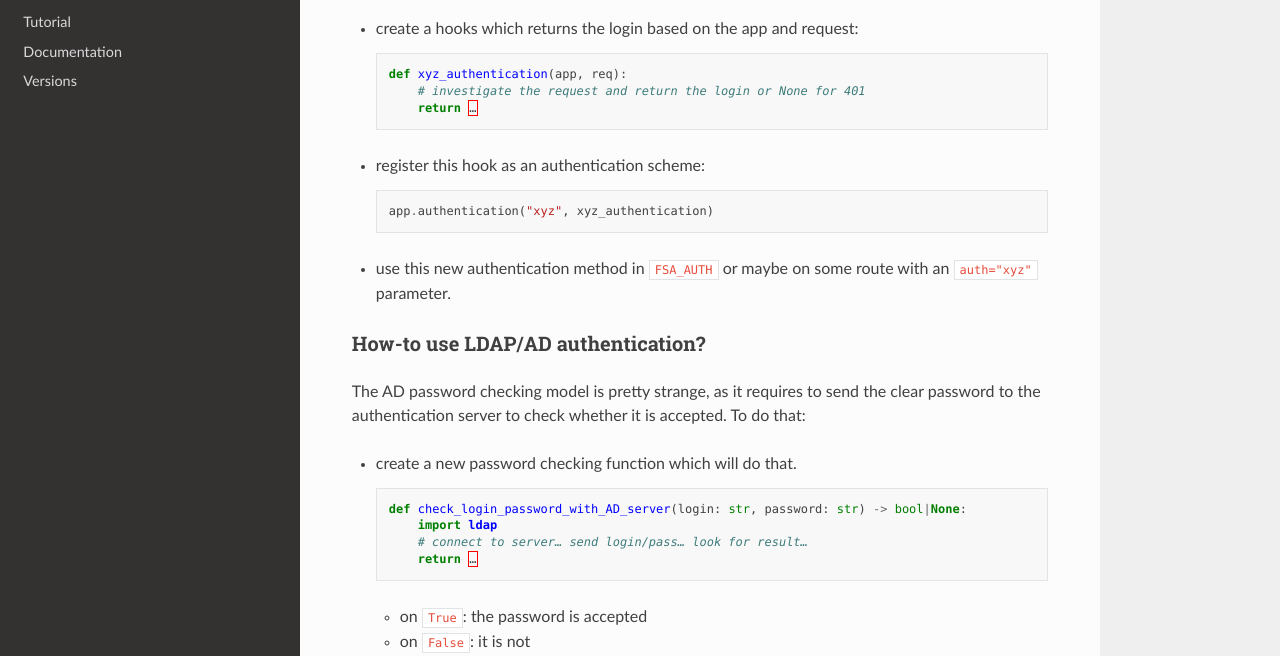
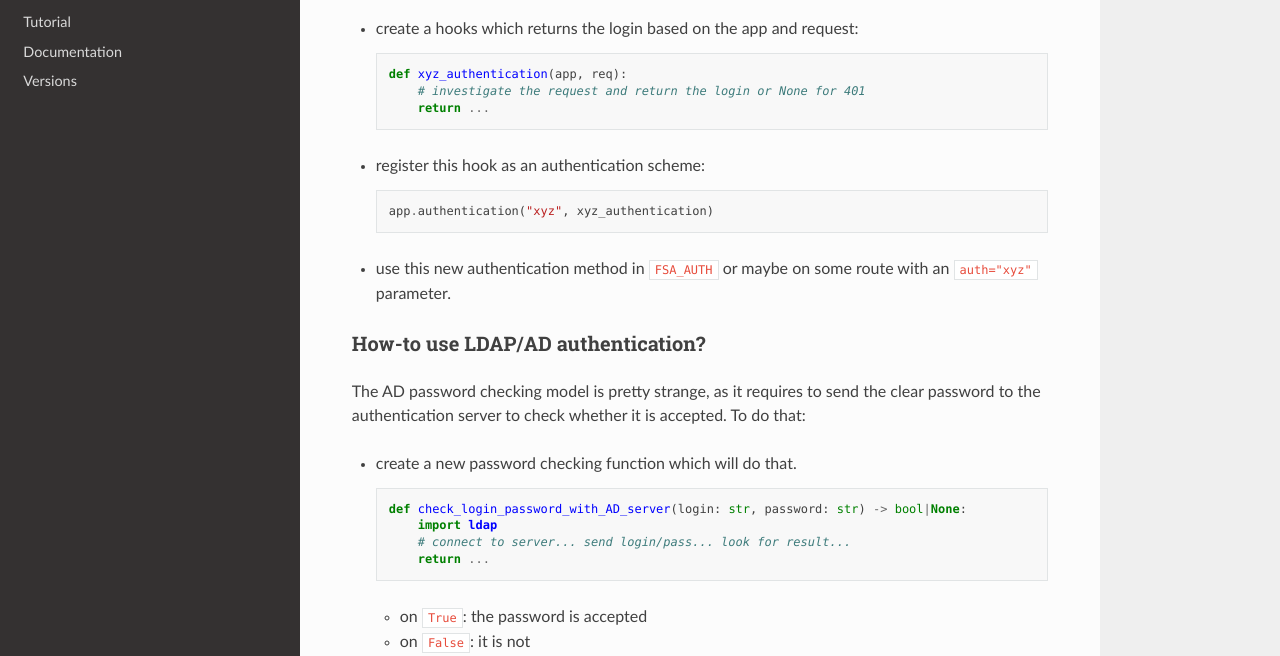
Before and after one commit to zx80/flask-simple-auth, a Sphinx documentation site: the page built from docs/RECIPEES.md, in a window 1280 px wide and 900 px high, scrolled down 1900 px. Shown: the part 159-815 px from the top of the window. Built offline with Sphinx 7.4.7 and the Read the Docs theme 2.0.0, drawn with Linux system fonts in a browser that asks for light colours; pages that are not in the unit, such as notebooks, are missing from menus.

Commit message:
do not use … in python code, it breaks pygment

````diff
--- a/docs/RECIPEES.md
+++ b/docs/RECIPEES.md
@@ -65,9 +65,9 @@ You must build the object yourself, based on the string user name.
   ```python
   app.special_parameter(UserObject, lambda _: get_user_object())
 
-  @app.route("/…", authorize="ALL")
+  @app.route("/...", authorize="ALL")
   def route_dotdotdot(user: UserObject)
-      …
+      ...
   ```
 
 ### How-to store login and passwords?
@@ -94,7 +94,7 @@ returns such a value stored from a previous call.
   ```python
   def xyz_authentication(app, req):
       # investigate the request and return the login or None for 401
-      return …
+      return ...
   ```
 - register this hook as an authentication scheme:
   ```python
@@ -113,8 +113,8 @@ To do that:
   ```python
   def check_login_password_with_AD_server(login: str, password: str) -> bool|None:
       import ldap
-      # connect to server… send login/pass… look for result…
-      return …
+      # connect to server... send login/pass... look for result...
+      return ...
   ```
   - on `True`: the password is accepted
   - on `False`: it is not
````
